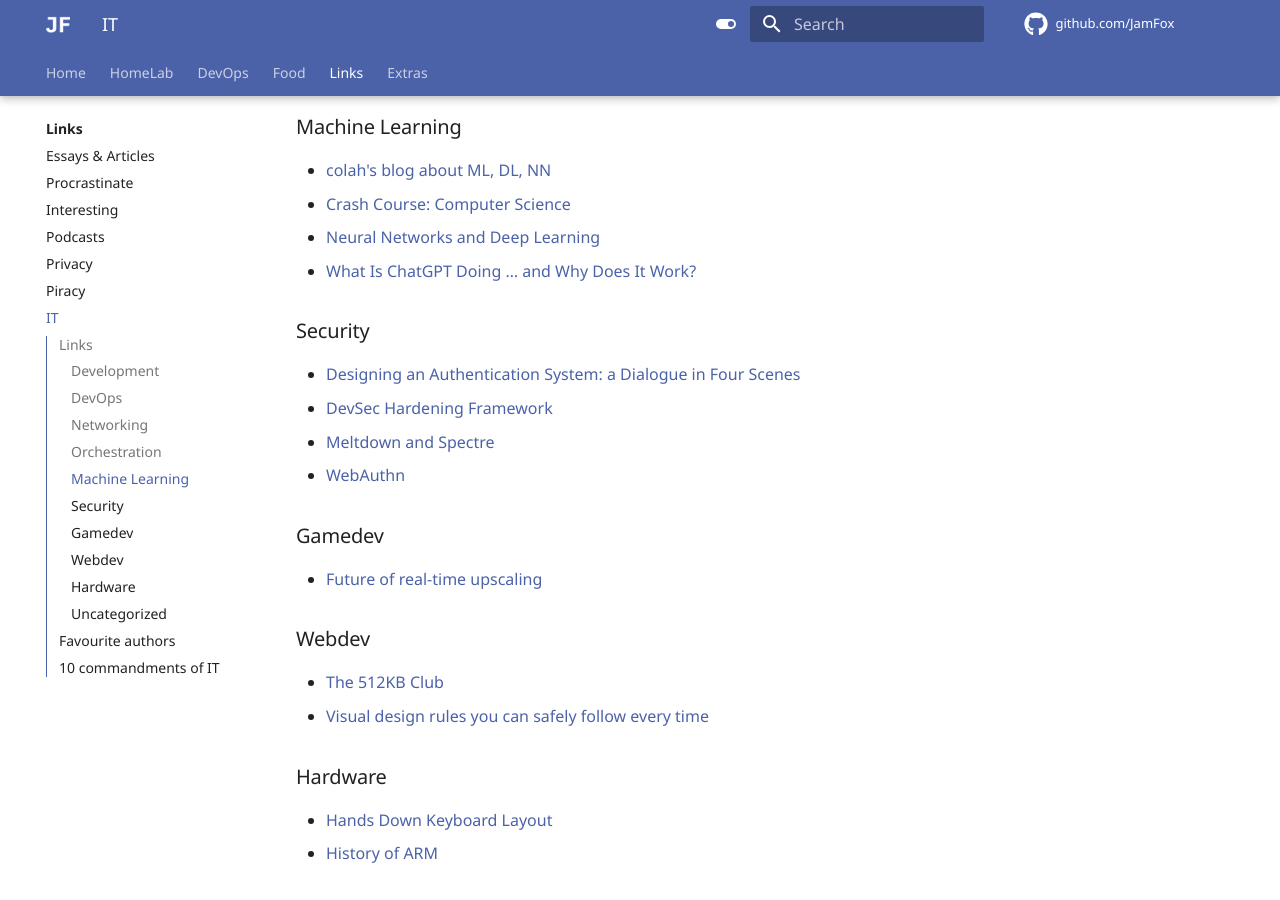
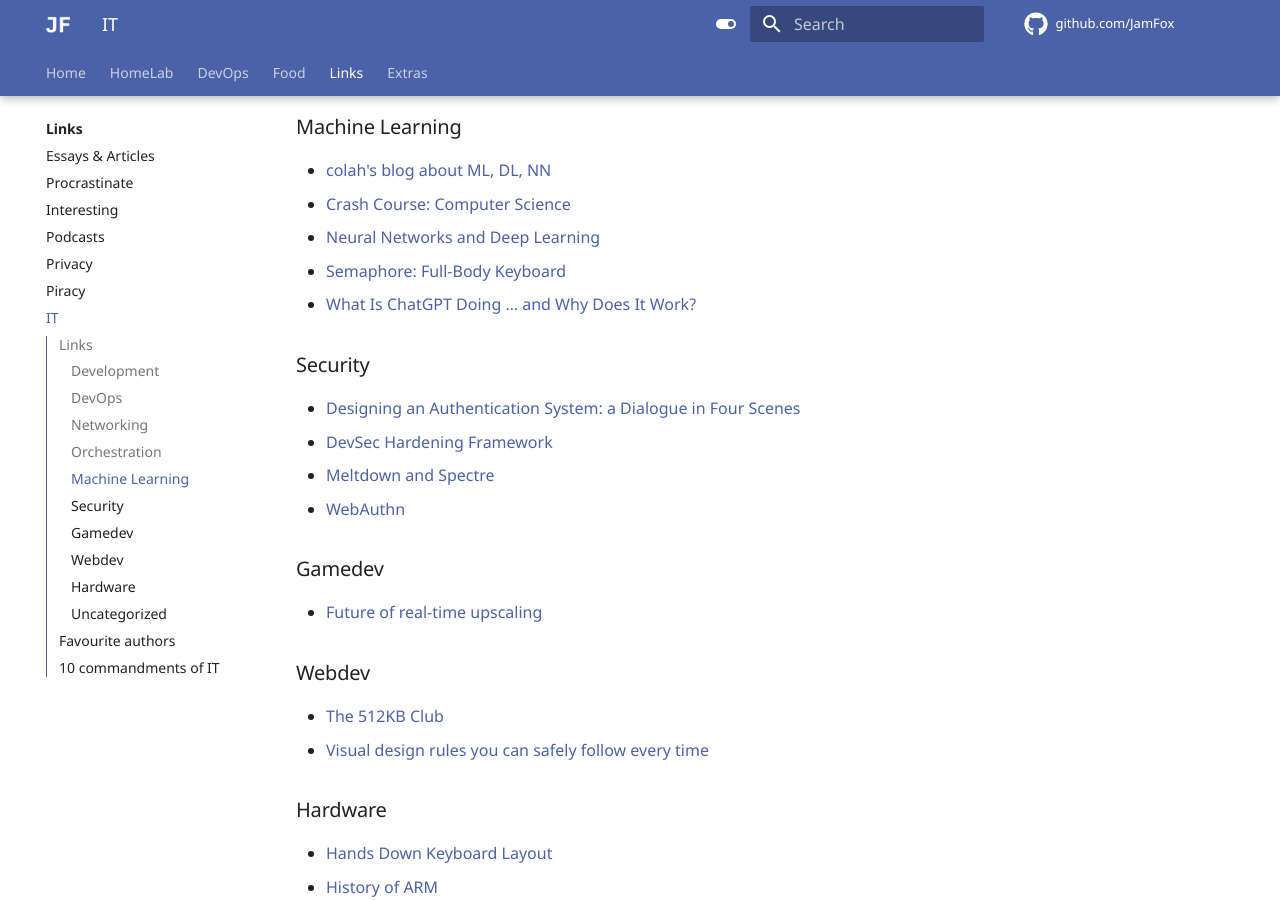
Before and after one commit to JamFox/docs.jamfox.dev, an MkDocs documentation site: the page built from docs/content/links/it.md, in a window 1280 px wide and 900 px high, scrolled down 1152 px. Built offline with MkDocs 1.6.1 and Material for MkDocs 9.7.7, drawn with Linux system fonts in a browser that asks for light colours; comment, search, counter and statistics services are not loaded.

Commit message:
add semaphore

```diff
--- a/docs/content/links/it.md
+++ b/docs/content/links/it.md
@@ -43,6 +43,7 @@ title: "IT"
 - [colah's blog about ML, DL, NN](http://colah.github.io/)
 - [Crash Course: Computer Science](https://youtube.com/playlist?list=PL8dPuuaLjXtNlUrzyH5r6jN9ulIgZBpdo)
 - [Neural Networks and Deep Learning](https://neuralnetworksanddeeplearning.com/)
+- [Semaphore: Full-Body Keyboard](https://github.com/everythingishacked/Semaphore)
 - [What Is ChatGPT Doing … and Why Does It Work?](https://writings.stephenwolfram.com/2023/02/what-is-chatgpt-doing-and-why-does-it-work/)
 
 ### Security
```
